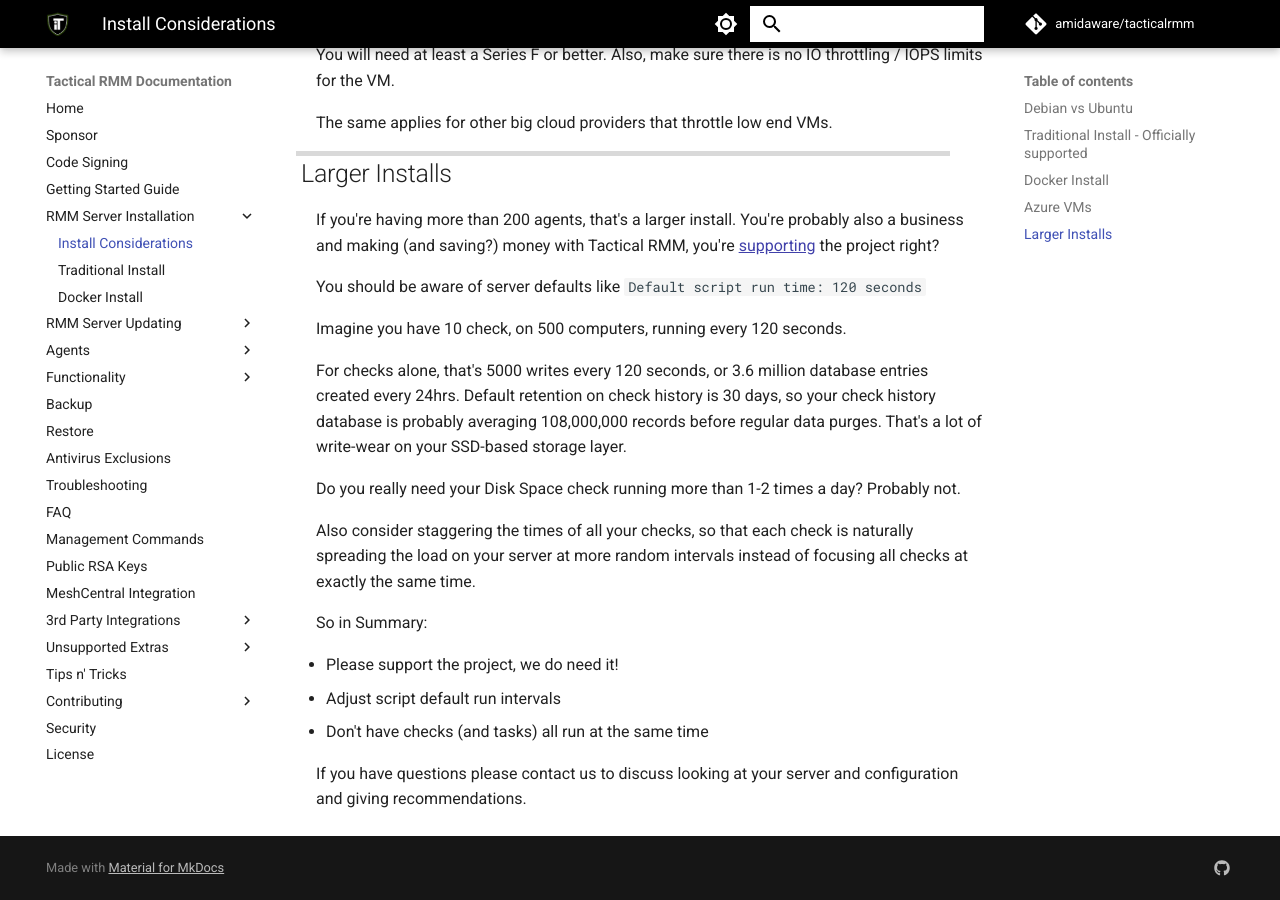
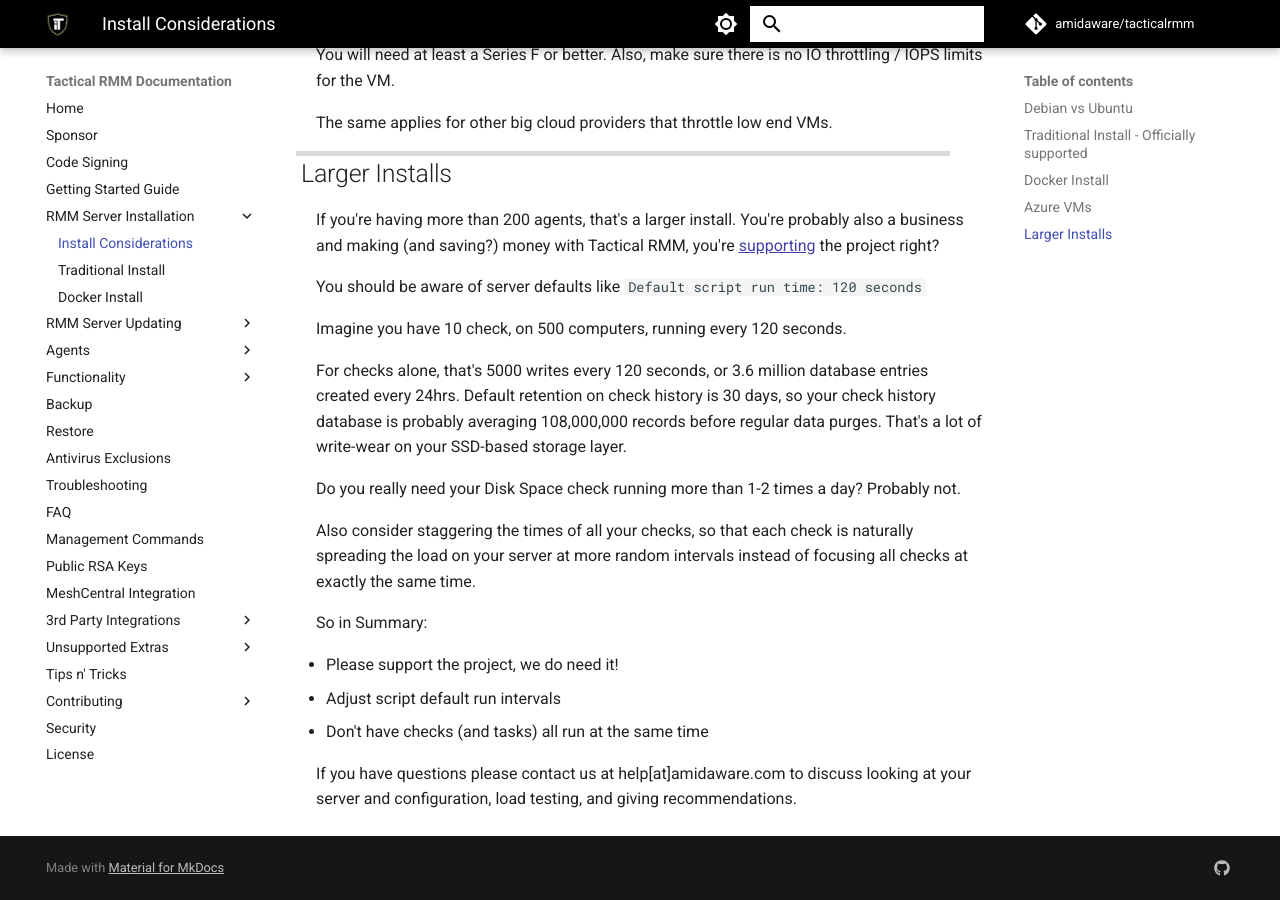
Before and after one commit to amidaware/trmm-docs, an MkDocs documentation site: the page built from docs/install_considerations.md, in a window 1280 px wide and 900 px high, scrolled down 1283 px. Built offline with MkDocs 1.6.1 and Material for MkDocs 9.7.7, drawn with Linux system fonts in a browser that asks for light colours; comment, search, counter and statistics services are not loaded.

Commit message:
load testing notes

```diff
--- a/docs/install_considerations.md
+++ b/docs/install_considerations.md
@@ -57,4 +57,4 @@
 - Adjust script default run intervals
 - Don't have checks (and tasks) all run at the same time
 
-If you have questions please contact us to discuss looking at your server and configuration and giving recommendations.
+If you have questions please contact us at help[at]amidaware.com to discuss looking at your server and configuration, load testing, and giving recommendations.
```
